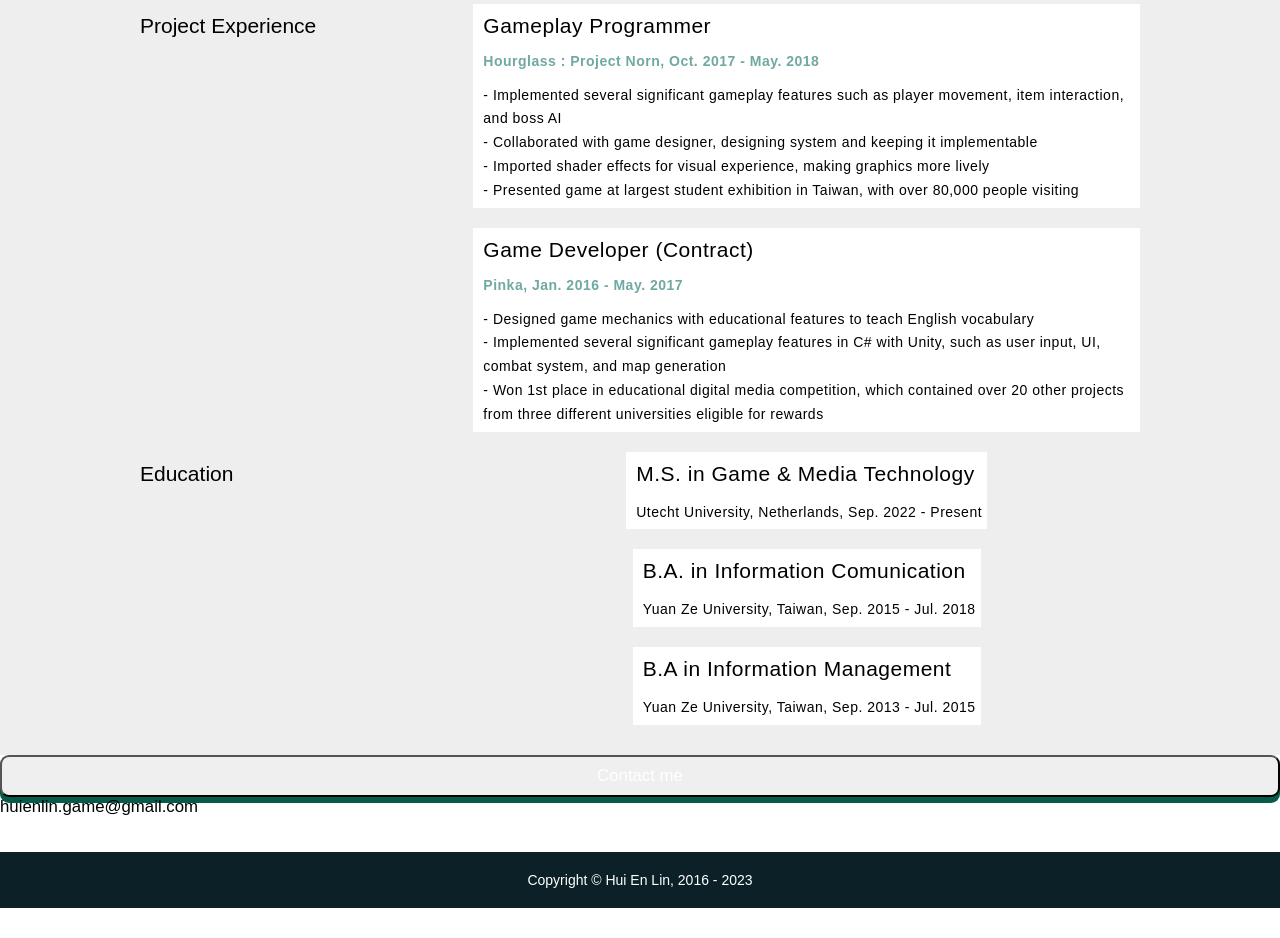
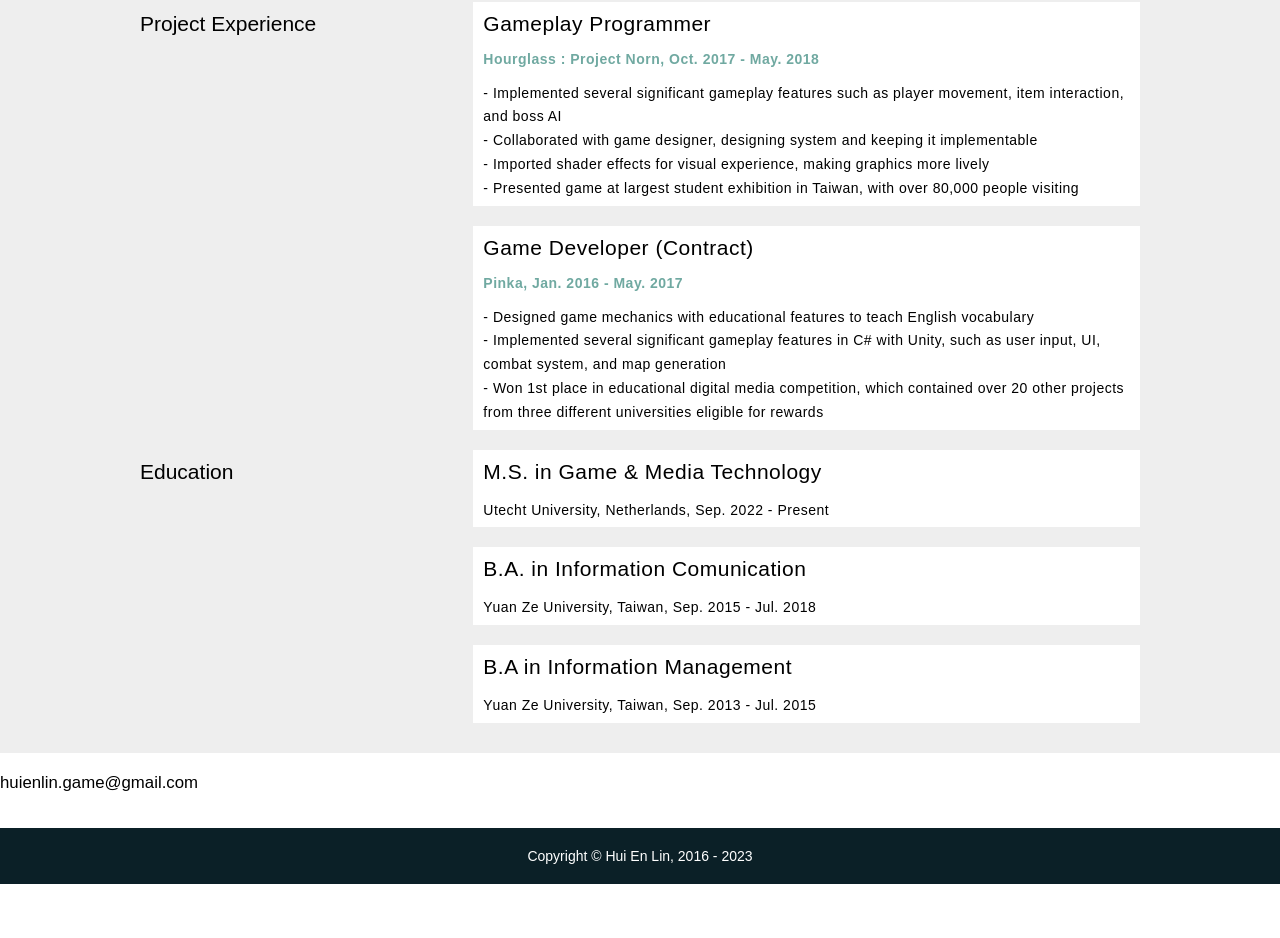
Before and after one commit to willake/hui-en.me-next, a Next.js app: page /about in a window 1280 px wide. Shown: the part 1453-2391 px from the top of the page. After the commit the page ends 2367 px from the top, so only its background shows below. Built offline with nearby package versions, Linux system fonts and the light colour scheme.

Commit message:
update: fix About layout

```diff
--- a/components/About/EducationCategory.tsx
+++ b/components/About/EducationCategory.tsx
@@ -14,7 +14,7 @@ const EducationCategory: React.FC<Props> = ({ title, educations }) => {
   return (
     <VFlexCenter
       css={{
-        width: '100%',
+        width: '90%',
         '@lg': {
           maxWidth: '1000px',
           flexDirection: 'row',
--- a/components/About/EducationItem.tsx
+++ b/components/About/EducationItem.tsx
@@ -10,21 +10,25 @@ type Props = {
 
 const EducationItem: React.FC<Props> = ({ degree, school, period }) => {
   return (
-    <VFlex css={{ margin: '10px 20px', backgroundColor: WHITE }}>
-      <Box css={{ margin: '10px' }}>
-        <Text size={'xl'} textColor={'black'} css={{ letterSpacing: '0.5px' }}>
+    <VFlex css={{ width: '100%', margin: '10px 20px', backgroundColor: WHITE }}>
+      <Text
+        size={'xl'}
+        textColor={'black'}
+        css={{ margin: '10px', letterSpacing: '0.5px' }}
+      >
         {degree}
       </Text>
-      </Box>
-      <Box css={{ margin: '5px 5px 5px 10px' }}>
       <Text
         size={'m'}
         textColor={'black'}
-          css={{ letterSpacing: '0.5px', lineHeight: 1.7 }}
+        css={{
+          margin: '5px 5px 5px 10px',
+          letterSpacing: '0.5px',
+          lineHeight: 1.7,
+        }}
       >
         {`${school}, ${period}`}
       </Text>
-      </Box>
     </VFlex>
   );
 };
--- a/components/About/ExperienceItem.tsx
+++ b/components/About/ExperienceItem.tsx
@@ -13,20 +13,24 @@ type Props = {
 const ExperienceItem: React.FC<Props> = ({ title, subtitle, details }) => {
   return (
     <VFlex css={{ width: '100%', margin: '10px 20px', backgroundColor: WHITE }}>
-      <Box css={{ margin: '10px' }}>
-        <Text size={'xl'} textColor={'black'} css={{ letterSpacing: '0.5px' }}>
+      <Text
+        size={'xl'}
+        textColor={'black'}
+        css={{ margin: '10px', letterSpacing: '0.5px' }}
+      >
         {title}
       </Text>
-      </Box>
-      <Box css={{ margin: '5px 5px 10px 10px' }}>
       <Text
         size={'m'}
         textColor={'green'}
-          css={{ fontWeight: 700, letterSpacing: '0.5px' }}
+        css={{
+          margin: '5px 5px 10px 10px',
+          fontWeight: 700,
+          letterSpacing: '0.5px',
+        }}
       >
         {subtitle}
       </Text>
-      </Box>
       <Box css={{ margin: '5px 5px 5px 10px' }}>
         {details.map((detail) => (
           <Text
--- a/styles/Common.tsx
+++ b/styles/Common.tsx
@@ -74,23 +74,28 @@ export const H3 = styled('h3', {
   },
 });
 
-export const Text = styled('span', {
+export const Text = styled('div', {
   variants: {
     size: textStyles,
     textColor: textColors,
   },
 });
 
-export const Button = styled('button', {
-  p: '0 15px',
-  h: 42,
-  display: 'grid',
-  placeItems: 'center',
-  br: 9,
-  boxShadow: '0 6px 0 #075c49',
-  transition: '100ms ease-in-out',
-  '&:active': {
-    boxShadow: '0 0 #075c49',
-    transform: 'translateY(6px)',
+export const TextSpan = styled('span', {
+  variants: {
+    size: textStyles,
+    textColor: textColors,
   },
 });
+
+export const Button = styled('a', {
+  cursor: 'pointer',
+  padding: '0 15px',
+  display: 'box',
+  placeItems: 'center',
+  transition: '.2s ease-in',
+  userSelect: 'none',
+  '&:hover': {
+    transform: 'scale(1.1)',
+  },
+});
```
Lines whose indentation alone changed are shown as unchanged.
